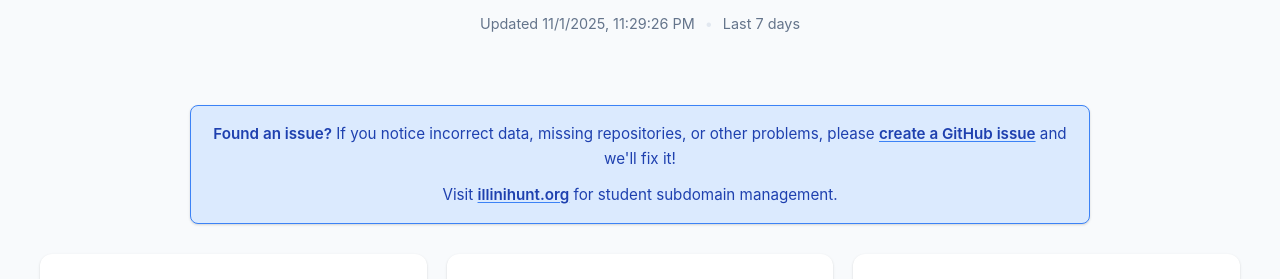
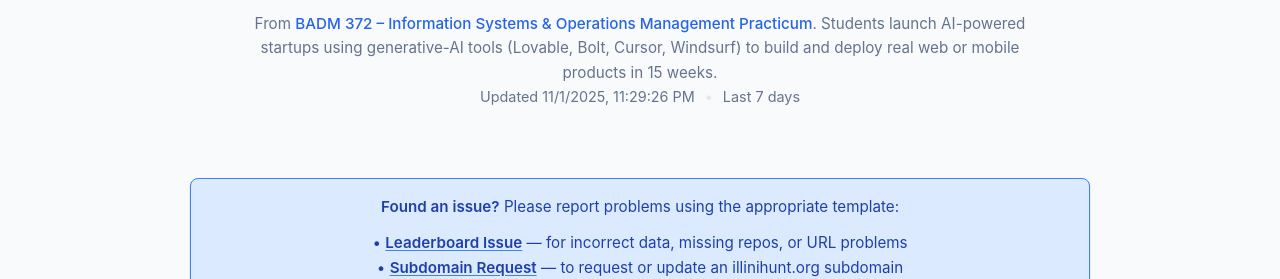
Before and after one commit to vishalsachdev/practicum, a plain HTML site: page web/index.html in a window 1280 px wide. Shown: the part 155-434 px from the top of the page. Drawn offline with Linux system fonts and the light colour scheme.

Commit message:
Update leaderboard page with course context and improved issue reporting
- Add course context from BADM 372 syllabus with link
- Remove student names from display (privacy)
- Remove illinihunt.org management link
- Add two separate issue templates: Leaderboard Issue and Subdomain Request
- Provide direct links to correct issue templates for different use cases

```diff
--- a/web/index.html
+++ b/web/index.html
@@ -11,6 +11,10 @@
         <header>
             <h1>🏆 GitHub Activity Leaderboard</h1>
             <p class="subtitle">Student engagement metrics and rankings</p>
+            <p class="course-context">
+                From <a href="https://practicum.web.illinois.edu/syllabus/" target="_blank" rel="noopener noreferrer">BADM 372 – Information Systems & Operations Management Practicum</a>.
+                Students launch AI-powered startups using generative-AI tools (Lovable, Bolt, Cursor, Windsurf) to build and deploy real web or mobile products in 15 weeks.
+            </p>
             <div class="meta">
                 <span id="generated-at">Loading...</span>
                 <span class="separator">•</span>
@@ -20,13 +24,11 @@
 
         <div class="info-banner">
             <p>
-                <strong>Found an issue?</strong> If you notice incorrect data, missing repositories, or other problems,
-                please <a href="https://github.com/vishalsachdev/practicum/issues/new" target="_blank" rel="noopener noreferrer">create a GitHub issue</a>
-                and we'll fix it!
+                <strong>Found an issue?</strong> Please report problems using the appropriate template:
             </p>
             <p style="margin-top: 12px; margin-bottom: 0;">
-                Visit <a href="https://illinihunt.org" target="_blank" rel="noopener noreferrer">illinihunt.org</a>
-                for student subdomain management.
+                • <a href="https://github.com/vishalsachdev/practicum/issues/new?template=leaderboard-issue.md" target="_blank" rel="noopener noreferrer">Leaderboard Issue</a> — for incorrect data, missing repos, or URL problems<br>
+                • <a href="https://github.com/vishalsachdev/practicum/issues/new?template=subdomain-request.md" target="_blank" rel="noopener noreferrer">Subdomain Request</a> — to request or update an illinihunt.org subdomain
             </p>
         </div>
 
--- a/web/script.js
+++ b/web/script.js
@@ -70,7 +70,6 @@ function renderLeaderboard(students, viewMode) {
         let html = `
             <div class="rank ${rankClass}">${rank === '-' ? '—' : rank}</div>
             <div class="student-info">
-                <div class="student-name">${escapeHtml(student.name)}</div>
                 <div class="student-repo">
                     <span>📦</span>
                     <a href="https://github.com/${student.repo}" target="_blank" rel="noopener noreferrer">
--- a/web/style.css
+++ b/web/style.css
@@ -52,6 +52,24 @@ header h1 {
     margin-bottom: 15px;
 }
 
+.course-context {
+    font-size: 0.95rem;
+    color: var(--text-light);
+    margin: 15px auto 0;
+    max-width: 800px;
+    line-height: 1.6;
+}
+
+.course-context a {
+    color: var(--primary);
+    text-decoration: none;
+    font-weight: 500;
+}
+
+.course-context a:hover {
+    text-decoration: underline;
+}
+
 .meta {
     font-size: 0.9rem;
     color: var(--text-light);
@@ -82,6 +100,10 @@ header h1 {
     color: #1e40af;
     font-size: 0.95rem;
     line-height: 1.6;
+}
+
+.info-banner p:not(:first-child) {
+    margin-top: 12px;
 }
 
 .info-banner a {
```
Also changed, not shown: 1 other file.
